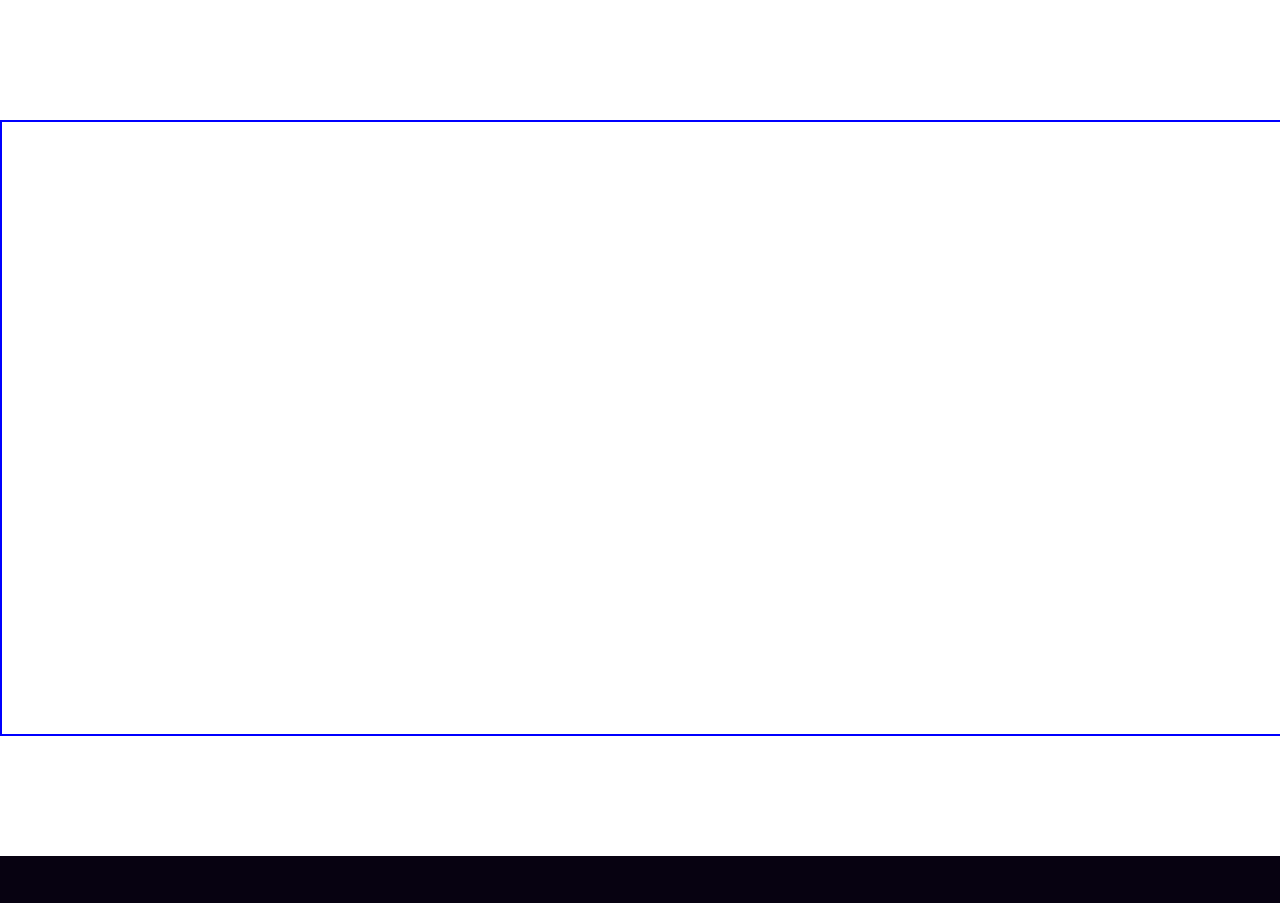
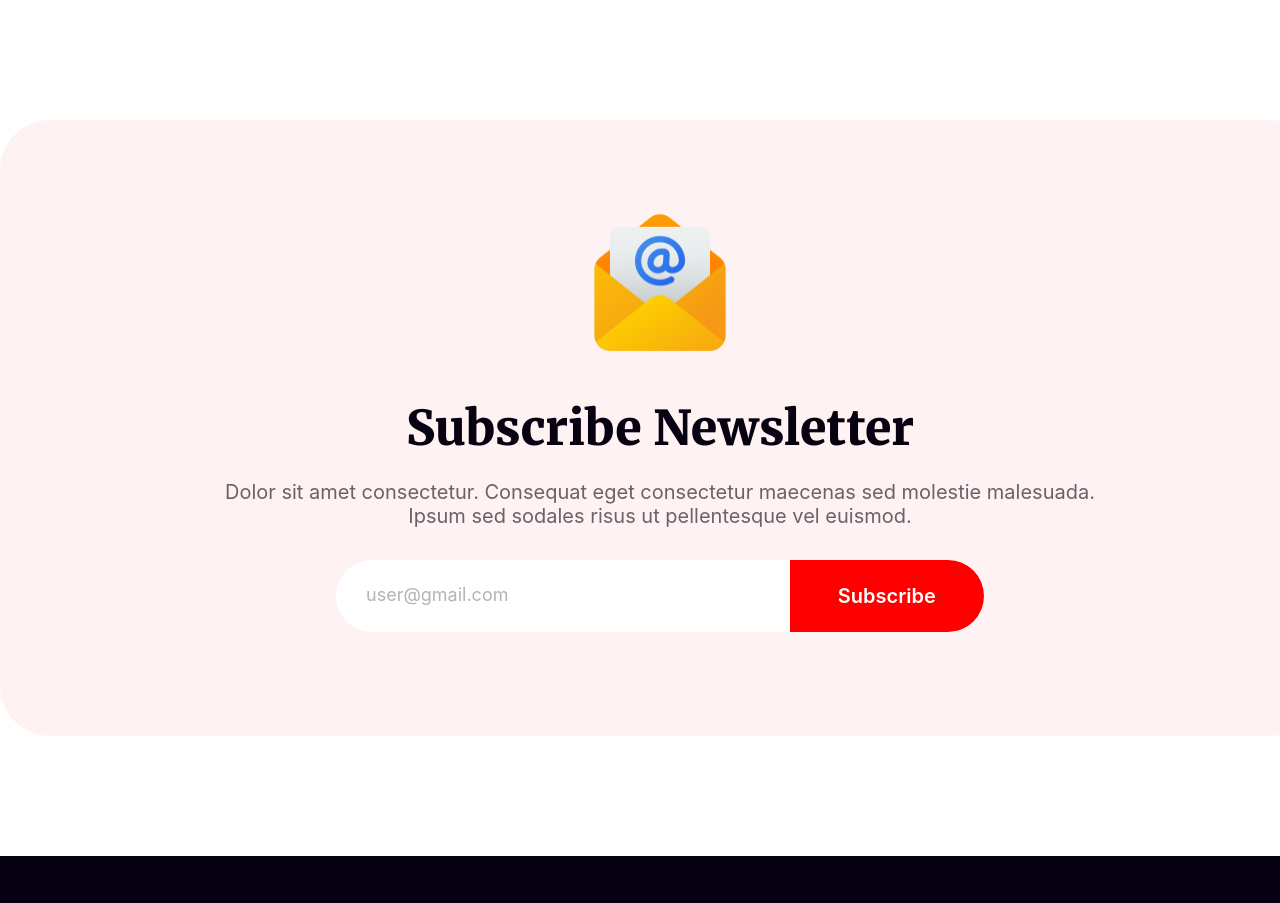
Before and after one commit to rafi67/batch9-A1-Solution, a plain HTML site: page index.html in a window 1280 px wide. Shown: the part 5700-6603 px from the top of the page. Drawn offline with Linux system fonts and the light colour scheme.

Commit message:
news letter section completed and b9 a1 completed

```diff
--- a/index.html
+++ b/index.html
@@ -126,7 +126,17 @@
 
         <!-- newsletter section starts here -->
          <section class="newsletter">
-            <div class="newsletter-container"></div>
+            <div class="newsletter-container">
+                <div class="newsletter-content">
+                    <img src="images/Group 61.png" alt="newsletter" class="newsletter-image">
+                    <h1 class="newsletter-title">Subscribe Newsletter</h1>
+                    <p class="newsletter-description">Dolor sit amet consectetur. Consequat eget consectetur maecenas sed molestie malesuada. Ipsum sed sodales risus ut pellentesque vel euismod. </p>
+                </div>
+                <div class="newsletter-subscribe">
+                    <input type="email" name="" id="" placeholder="user@gmail.com">
+                    <button class="btn-subscribe">Subscribe</button>
+                </div>
+            </div>
          </section>
         <!-- newsletter section ends here -->
 
--- a/style.css
+++ b/style.css
@@ -380,10 +380,84 @@ span {
 .newsletter-container {
     width: 1320px;
     height: 616px;
-    border: 2px solid blue;
     margin: 0 auto;
     margin-top: 120px;
     margin-bottom: 120px;
+    display: flex;
+    flex-direction: column;
+    justify-content: center;
+    align-items: center;
+    border-radius: 50px;
+    background: rgba(255, 0, 0, 0.05);
+    ;
+
+}
+
+.newsletter-container .newsletter-content {
+    width: 896px;
+    height: 336px;
+    display: flex;
+    flex-direction: column;
+    justify-content: center;
+    align-items: center;
+}
+
+.newsletter-container .newsletter-content .newsletter-image {
+    width: 150px;
+    height: 150px;
+    margin-bottom: 40px;
+}
+
+.newsletter-container .newsletter-content .newsletter-title {
+    color: rgb(7, 2, 17);
+    font-family: Merriweather;
+    font-size: 48px;
+    font-weight: 900;
+    margin-bottom: 22px;
+}
+
+.newsletter-container .newsletter-content .newsletter-description {
+    color: rgba(7, 2, 17, 0.6);
+    font-family: Inter;
+    text-align: center;
+    font-size: 20px;
+    font-weight: 400;
+    margin-bottom: 48px;
+}
+
+.newsletter-container .newsletter-subscribe {
+    width: 648px;
+    height: 72px;
+    display: flex;
+    border-radius: 30px;
+}
+
+.newsletter-container .newsletter-subscribe input {
+    width: 70%;
+    border-radius: 30px;
+    border-radius: 50px 0px 0px 50px;
+    border: none;
+    padding: 25px 30px 25px 30px;
+}
+
+.newsletter-container .newsletter-subscribe input::placeholder {
+    color: rgba(7, 2, 17, 0.3);
+    font-family: Inter;
+    font-size: 18px;
+    font-weight: 400;
+    line-height: 22px;
+}
+
+.newsletter-container .newsletter-subscribe button {
+    width: 30%;
+    color: white;
+    border-radius: 0px 50px 50px 0px;
+    background: rgb(255, 0, 0);
+    color: rgb(255, 255, 255);
+    font-family: Inter;
+    font-size: 20px;
+    font-weight: 600;
+    border: none;
 }
 
 /* footer styles */
```
